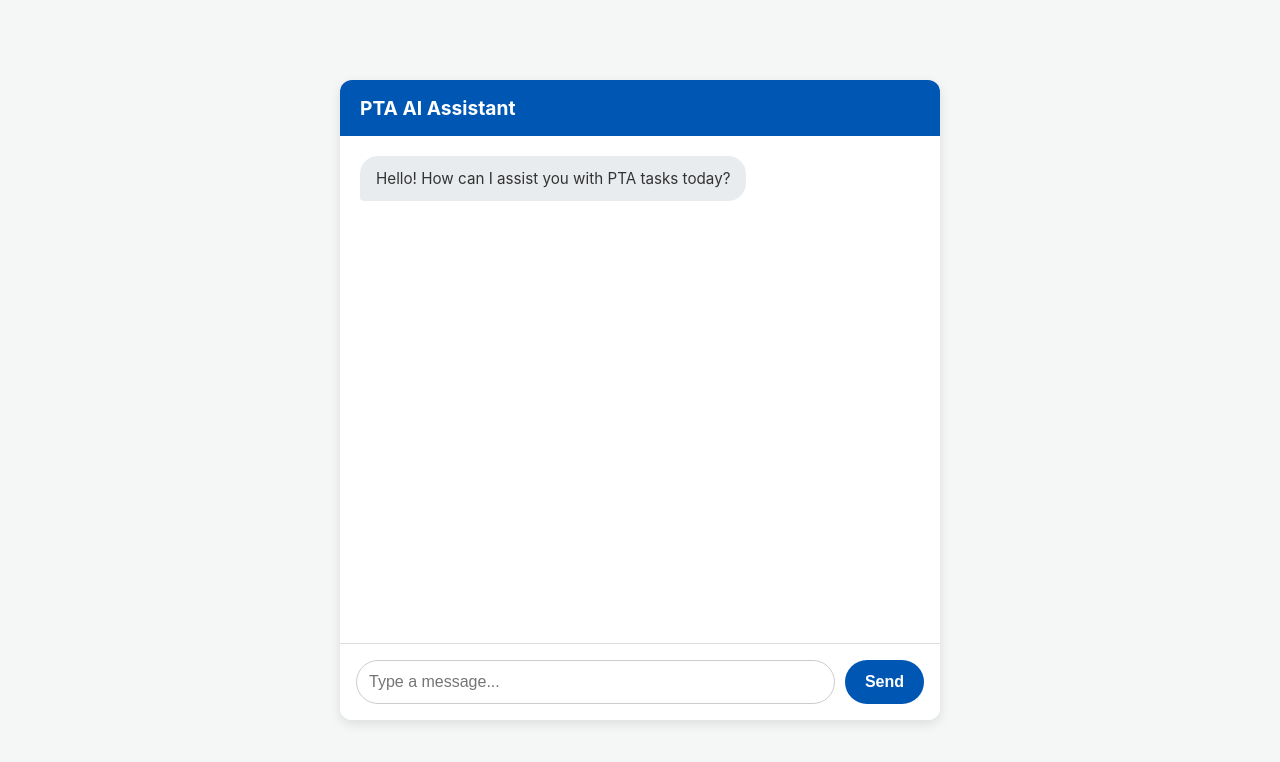
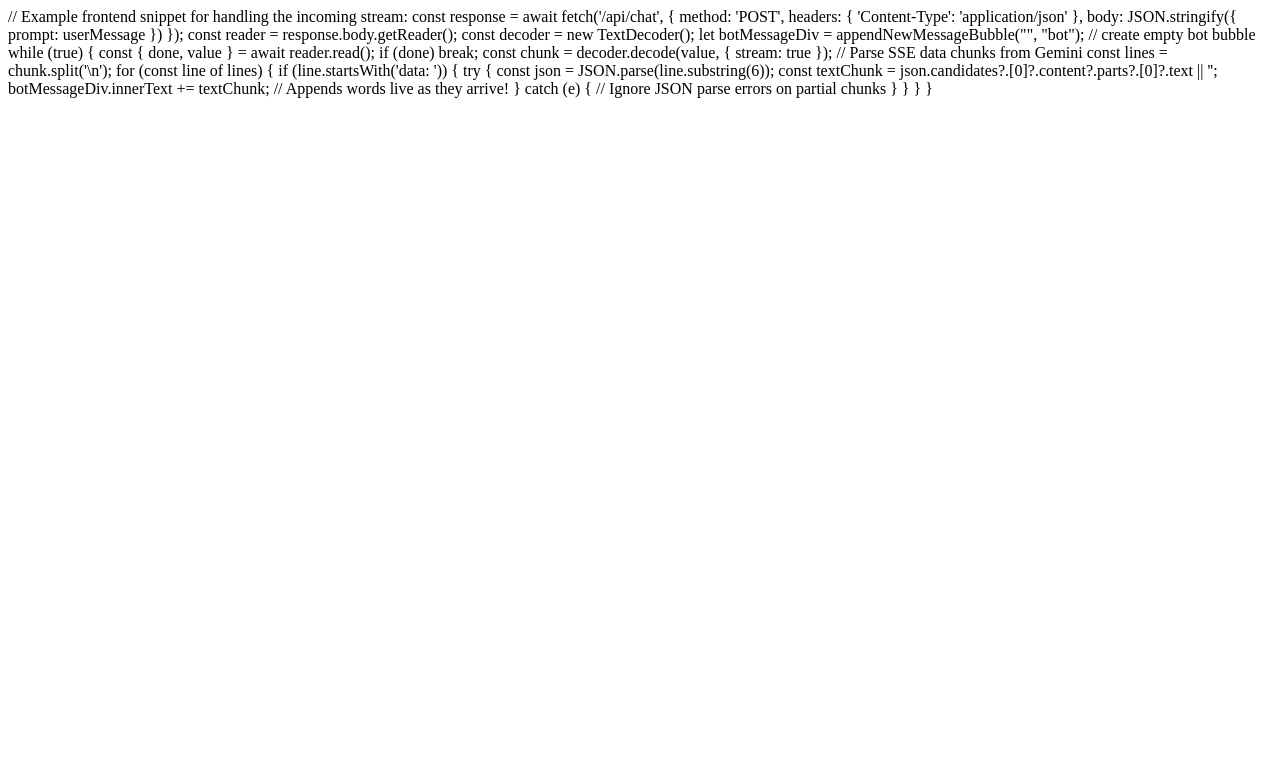
Before and after one commit to jessicaletourneau-bot/pta-ai-assistant, a website: page index.html in a window 1280 px wide. Drawn offline with Linux system fonts and the light colour scheme.

Commit message:
Update index.html

```diff
--- a/index.html
+++ b/index.html
@@ -1,203 +1,30 @@
-<!DOCTYPE html>
-<html lang="en">
-<head>
-  <meta charset="UTF-8" />
-  <meta name="viewport" content="width=device-width, initial-scale=1.0"/>
-  <title>PTA AI Assistant</title>
-  <style>
-    :root {
-      --primary-color: #0056b3;
-      --bg-color: #f4f7f6;
-      --chat-bg: #ffffff;
-      --user-msg-bg: #0056b3;
-      --ai-msg-bg: #e9ecef;
-    }
+// Example frontend snippet for handling the incoming stream:
+const response = await fetch('/api/chat', {
+  method: 'POST',
+  headers: { 'Content-Type': 'application/json' },
+  body: JSON.stringify({ prompt: userMessage })
+});
 
-    body {
-      font-family: -apple-system, BlinkMacSystemFont, "Segoe UI", Roboto, Helvetica, Arial, sans-serif;
-      background-color: var(--bg-color);
-      margin: 0;
-      padding: 20px;
-      display: flex;
-      justify-content: center;
-      align-items: center;
-      min-height: 100vh;
-      box-sizing: border-box;
-    }
+const reader = response.body.getReader();
+const decoder = new TextDecoder();
+let botMessageDiv = appendNewMessageBubble("", "bot"); // create empty bot bubble
 
-    .chat-container {
-      width: 100%;
-      max-width: 600px;
-      background: var(--chat-bg);
-      border-radius: 12px;
-      box-shadow: 0 4px 12px rgba(0, 0, 0, 0.1);
-      display: flex;
-      flex-direction: column;
-      height: 80vh;
-      overflow: hidden;
-    }
+while (true) {
+  const { done, value } = await reader.read();
+  if (done) break;
 
-    .chat-header {
-      background-color: var(--primary-color);
-      color: white;
-      padding: 16px 20px;
-      font-size: 1.2rem;
-      font-weight: bold;
-    }
-
-    .chat-box {
-      flex: 1;
-      padding: 20px;
-      overflow-y: auto;
-      display: flex;
-      flex-direction: column;
-      gap: 12px;
-    }
-
-    .message {
-      max-width: 80%;
-      padding: 12px 16px;
-      border-radius: 18px;
-      line-height: 1.4;
-      font-size: 0.95rem;
-      word-wrap: break-word;
-    }
-
-    .message.user {
-      align-self: flex-end;
-      background-color: var(--user-msg-bg);
-      color: white;
-      border-bottom-right-radius: 4px;
-    }
-
-    .message.ai {
-      align-self: flex-start;
-      background-color: var(--ai-msg-bg);
-      color: #333;
-      border-bottom-left-radius: 4px;
-    }
-
-    .chat-input-container {
-      display: flex;
-      padding: 16px;
-      border-top: 1px solid #ddd;
-      background: #fff;
-    }
-
-    .chat-input-container input {
-      flex: 1;
-      padding: 12px;
-      border: 1px solid #ccc;
-      border-radius: 24px;
-      outline: none;
-      font-size: 1rem;
-    }
-
-    .chat-input-container button {
-      margin-left: 10px;
-      padding: 12px 20px;
-      background-color: var(--primary-color);
-      color: white;
-      border: none;
-      border-radius: 24px;
-      cursor: pointer;
-      font-size: 1rem;
-      font-weight: bold;
-    }
-
-    .chat-input-container button:disabled {
-      background-color: #a0c4ff;
-      cursor: not-allowed;
-    }
-  </style>
-</head>
-<body>
-
-  <div class="chat-container">
-    <div class="chat-header">
-      PTA AI Assistant
-    </div>
-
-    <div class="chat-box" id="chatBox">
-      <div class="message ai">
-        Hello! How can I assist you with PTA tasks today?
-      </div>
-    </div>
-
-    <form class="chat-input-container" id="chatForm">
-      <input
-        type="text"
-        id="userInput"
-        placeholder="Type a message..."
-        autocomplete="off"
-        required
-      />
-      <button type="submit" id="sendBtn">Send</button>
-    </form>
-  </div>
-
-  <script>
-    const chatBox = document.getElementById('chatBox');
-    const chatForm = document.getElementById('chatForm');
-    const userInput = document.getElementById('userInput');
-    const sendBtn = document.getElementById('sendBtn');
-
-    // Handle form submission
-    chatForm.addEventListener('submit', async (e) => {
-      e.preventDefault();
-      const messageText = userInput.value.trim();
-      if (!messageText) return;
-
-      // Render user message in UI
-      appendMessage(messageText, 'user');
-      userInput.value = '';
-      setLoading(true);
-
+  const chunk = decoder.decode(value, { stream: true });
+  // Parse SSE data chunks from Gemini
+  const lines = chunk.split('\n');
+  for (const line of lines) {
+    if (line.startsWith('data: ')) {
       try {
-        // Send request to your Vercel serverless proxy endpoint
-        const response = await fetch('/api/chat', {
-          method: 'POST',
-          headers: { 'Content-Type': 'application/json' },
-          body: JSON.stringify({ prompt: messageText })
-        });
-
-        const data = await response.json();
-
-        if (response.ok && data.candidates && data.candidates[0].content.parts[0].text) {
-          const aiReply = data.candidates[0].content.parts[0].text;
-          appendMessage(aiReply, 'ai');
-        } else {
-          console.error("API Error Response:", data);
-          appendMessage("Sorry, I encountered an error processing your request.", 'ai');
-        }
-      } catch (err) {
-        console.error("Network Error:", err);
-        appendMessage("Network error. Please check your connection and try again.", 'ai');
-      } finally {
-        setLoading(false);
-      }
-    });
-
-    // Append a message bubble to the chat box
-    function appendMessage(text, sender) {
-      const msgDiv = document.createElement('div');
-      msgDiv.classList.add('message', sender);
-      msgDiv.textContent = text;
-      chatBox.appendChild(msgDiv);
-      chatBox.scrollTop = chatBox.scrollHeight;
-    }
-
-    // Toggle loading state on button/input
-    function setLoading(isLoading) {
-      if (isLoading) {
-        sendBtn.disabled = true;
-        sendBtn.textContent = '...';
-      } else {
-        sendBtn.disabled = false;
-        sendBtn.textContent = 'Send';
+        const json = JSON.parse(line.substring(6));
+        const textChunk = json.candidates?.[0]?.content?.parts?.[0]?.text || '';
+        botMessageDiv.innerText += textChunk; // Appends words live as they arrive!
+      } catch (e) {
+        // Ignore JSON parse errors on partial chunks
       }
     }
-  </script>
-
-</body>
-</html>
+  }
+}
```
